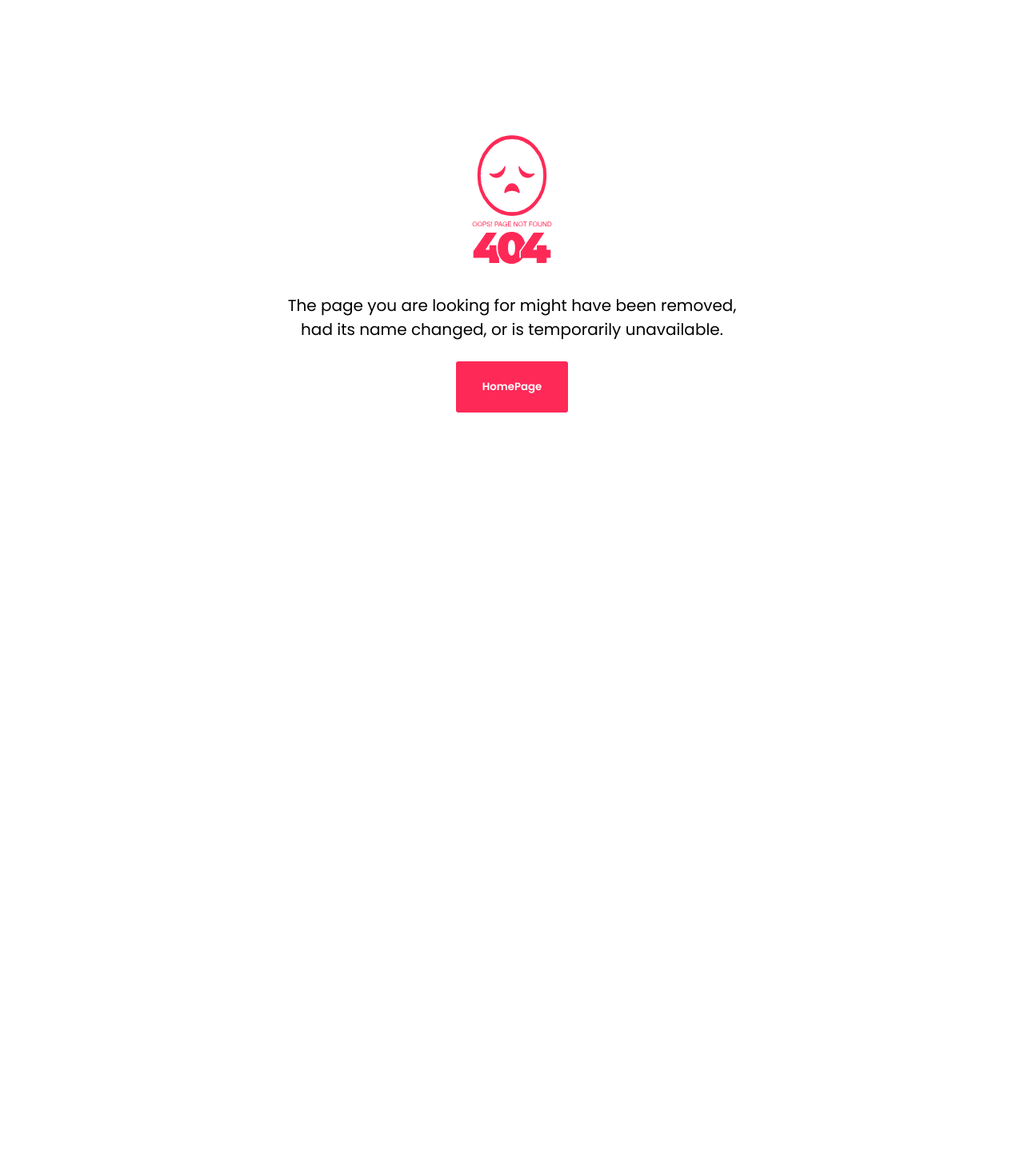
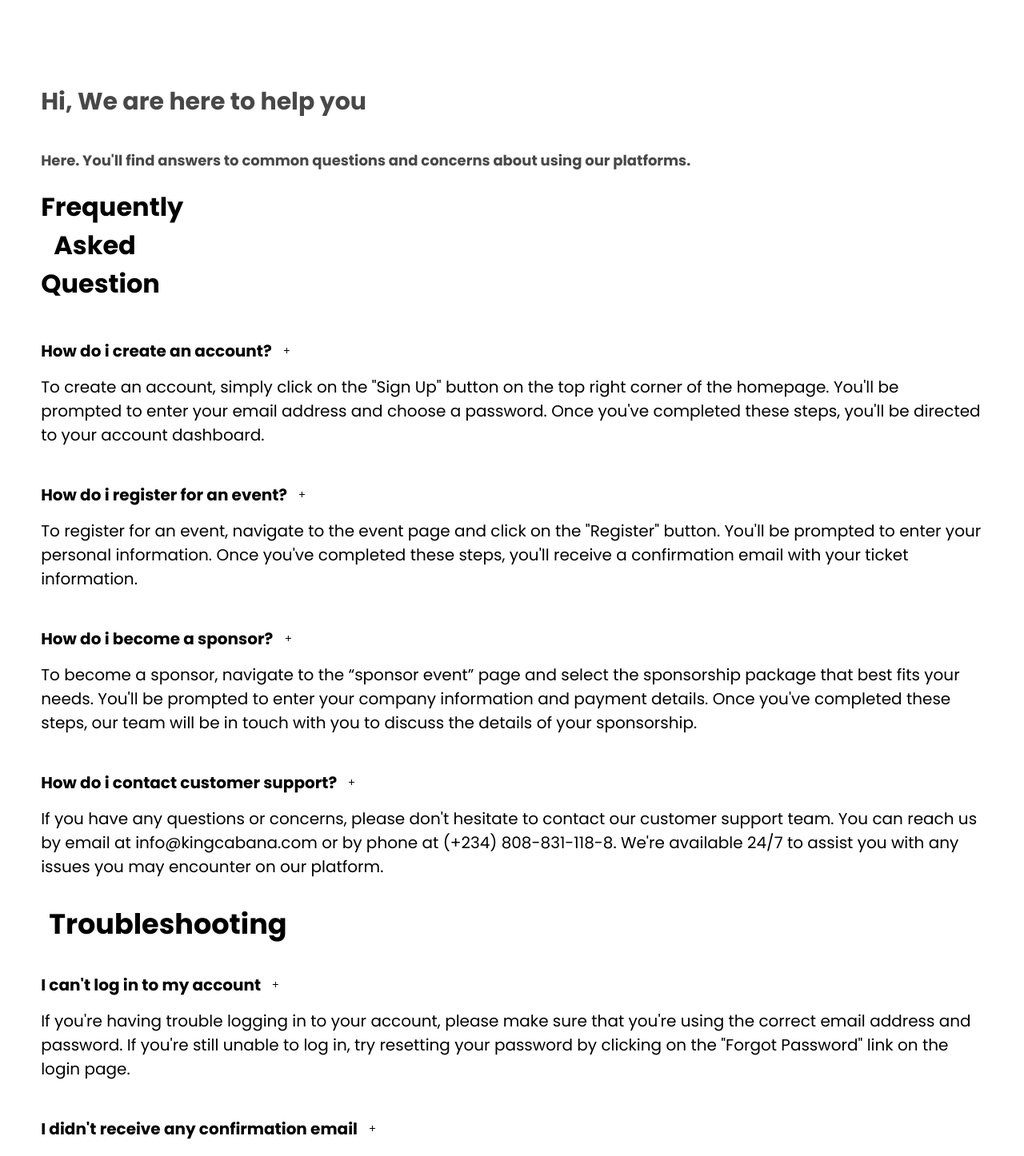
Before and after one commit to King-cabana/Kc-Web-V1, a React (Create React App) app: page /help in a window 1280 px wide. Shown: the top 1446 px of the page at 80% size. Before the commit the page ends 800 px from the top, so only its background shows below. Built offline with nearby package versions, Linux system fonts and the light colour scheme.

Commit message:
new updates

```diff
--- a/package.json
+++ b/package.json
@@ -15,7 +15,7 @@
     "react-loading": "^2.0.3",
     "react-redux": "^8.0.5",
     "react-router-dom": "^6.11.1",
-    "react-scripts": "5.0.1",
+    "react-scripts": "^5.0.1",
     "react-simple-typewriter": "^5.0.1",
     "react-toastify": "^9.1.2",
     "redux-persist": "^6.0.0",
--- a/src/App.js
+++ b/src/App.js
@@ -9,6 +9,8 @@ import Vendor from "./pages/vendor/Vendor";
 import NoPage from "./pages/noPage/NoPage";
 import About from "./pages/about/About";
 import ContactUs from "./pages/contactUs/ContactUs";
+import HelpCenter from "./pages/HelpCenter/HelpCenter";
+
 
 
 // const Events = lazy(() => import("./pages/events/Events"));
@@ -27,7 +29,7 @@ function App() {
           <Route path="/aboutUs" element={<About/> } />
           <Route path="/contactUs" element={<ContactUs/> }/>
           <Route path="*" element={<NoPage/> }/>
-
+          <Route path="/help" element={<HelpCenter/> }/>
         </Routes>
       </>
     </>
--- /dev/null
+++ b/src/pages/HelpCenter/HelpCenter.js
@@ -0,0 +1,126 @@
+import React from "react";
+import {
+  HelpPage,
+  HelpBody,
+  HelpDetail,
+  Help,
+  SubSection,
+  HeaderHolder,
+} from "./HelpStyled";
+import { GoPlusSmall } from "react-icons/go";
+// import Plus from "../../assets/images/VectorPlus.png"
+// import SearchHelp from "../../assets/images/SearchHelp.png";
+import Footer from "../../components/footer/Footer";
+
+const HelpCenter = () => {
+  return (
+    <>
+    <HelpPage>
+      <HelpBody>
+        <h3>Hi, We are here to help you</h3>
+      </HelpBody>
+      <HelpDetail>
+        <h3>
+          Here. You'll find answers to common questions and concerns about using
+          our platforms.
+        </h3>
+      </HelpDetail>
+      <Help>
+        <h1>
+          Frequently <br />
+         <span>Asked</span><br />
+          Question <br />
+        </h1>
+      </Help>
+      <Help>
+        <HeaderHolder>
+          <h3> How do i create an account?</h3>
+          <GoPlusSmall />
+        </HeaderHolder>
+        <p>
+          To create an account, simply click on the "Sign Up" button on the top
+          right corner of the homepage. You'll be prompted to enter your email
+          address and choose a password. Once you've completed these steps,
+          you'll be directed to your account dashboard.
+        </p>
+      </Help>
+      <Help>
+        <HeaderHolder>
+          <h3>How do i register for an event?</h3>
+          <GoPlusSmall />
+        </HeaderHolder>
+        <p>
+          To register for an event, navigate to the event page and click on the
+          "Register" button. You'll be prompted to enter your personal
+          information. Once you've completed these steps, you'll receive a
+          confirmation email with your ticket information.
+        </p>
+      </Help>
+      <Help>
+        <HeaderHolder>
+          <h3>How do i become a sponsor?</h3>
+          <GoPlusSmall />
+        </HeaderHolder>
+        <p>
+          To become a sponsor, navigate to the “sponsor event” page and select
+          the sponsorship package that best fits your needs. You'll be prompted
+          to enter your company information and payment details. Once you've
+          completed these steps, our team will be in touch with you to discuss
+          the details of your sponsorship.
+        </p>
+      </Help>
+      <Help>
+        <HeaderHolder>
+          <h3>How do i contact customer support?</h3>
+          <GoPlusSmall />
+        </HeaderHolder>
+        <p>
+          If you have any questions or concerns, please don't hesitate to
+          contact our customer support team. You can reach us by email at
+          info@kingcabana.com or by phone at (+234) 808-831-118-8. We're
+          available 24/7 to assist you with any issues you may encounter on our
+          platform.
+        </p>
+      </Help>
+      <SubSection>
+        <h3>Troubleshooting</h3>
+      </SubSection>
+      <Help>
+        <HeaderHolder>
+          <h3>I can't log in to my account</h3>
+          <GoPlusSmall />
+        </HeaderHolder>
+        <p>
+          If you're having trouble logging in to your account, please make sure
+          that you're using the correct email address and password. If you're
+          still unable to log in, try resetting your password by clicking on the
+          "Forgot Password" link on the login page.
+        </p>
+      </Help>
+      <Help>
+        <HeaderHolder>
+          <h3>I didn't receive any confirmation email</h3>
+          <GoPlusSmall />
+        </HeaderHolder>
+        <ul>
+          <li>
+            If you haven't received your confirmation email after registering
+            for an event or becoming a sponsor, please check your spam folder.
+            If you still can't locate the email, please contact our customer
+            support team for assistance.
+          </li>
+          <li>
+            We hope this help center has been useful in answering your questions
+            and addressing your concerns. If you have any additional feedback or
+            suggestions for improving our platform, please don't hesitate to let
+            us know!
+          </li>
+        </ul>
+      </Help>
+    </HelpPage>
+    <Footer />
+    </>
+  );
+};
+
+export default HelpCenter;
--- /dev/null
+++ b/src/pages/HelpCenter/HelpStyled.js
@@ -0,0 +1,119 @@
+import styled from "styled-components";
+
+export const HelpPage = styled.div`
+  padding: 4%;
+`;
+
+export const HelpBody = styled.div`
+  padding: 1rem 0em;
+  h3 {
+    color: #484848;
+    width: 900px;
+    height: 44px;
+    /* text-align: center; */
+      font-weight: 900%;
+    font-size: 30px;
+    line-height: 40px;
+    margin: 20px 0;
+    padding: 20px 0;
+  }
+
+  /*
+  @media screen and (max-width: 768px){
+    display:block; */
+
+  @media screen and (max-width: 768px) {
+    padding: 1rem;
+    font-size: 30px;
+    font-size: 30px;
+    line-height: 40px;
+    margin: 20px 0;
+    padding: 20px 0;
+    line-height: 1.2;
+    width: 100%;
+    padding-top: 5%;
+    margin-top: 5%;
+
+  }
+`;
+
+export const HelpDetail = styled.div`
+  h1 {
+    width: 900%;
+    height: 180px;
+    display: inline;
+    font-weight: 700;
+    font-size: 48px;
+    line-height: 60px;
+    overflow-wrap: break-word;
+  }
+  h3 {
+    /* width: 798px;
+    height: 28px; */
+    color: #484848;
+    text-align: left;
+    font-style: normal;
+    font-weight: 700;
+    font-size: 18px;
+    line-height: 28px;
+    margin: 20px 0;
+    /* width: 1400px;
+height: 470px; */
+  }
+`;
+
+export const Help = styled.div`
+  h3 {
+    font-weight: 900;
+    font-size: 20px;
+    line-height: 60px;
+    width: 100%;
+    height: 100%;
+    font-weight: bold;
+  }
+  p {
+    font-size: 16px;
+  }
+  span {
+    margin-left: 1rem;
+  }
+  h3,
+  p {
+    font-style: normal;
+    color: "#484848";
+    font-size: 20px;
+  }
+  ul li {
+    /* margin-left: 30px; */
+    width: 100%;
+    height: 100%;
+    /* font-weight: 60; */
+    font-size: 20px;
+    list-style: none;
+    margin-bottom: 50px;
+  }
+  margin-top: 20px;
+  margin-bottom: 30px;
+`;
+export const SubSection = styled.div`
+  h3 {
+    display: inline;
+    margin-left: 10px;
+  }
+  display: flex;
+  align-items: center;
+  gap: 10px;
+  font-size: 30px;
+
+  @media screen and (max-width: 768px) {
+    display: block;
+  }
+`;
+
+export const HeaderHolder = styled.div`
+  display: flex;
+  justify-content: center;
+  align-items: center;
+  gap: 10px;
+  width: fit-content;
+`;
```
Also changed, not shown: src/assets/images/VectorPlus.png (added), 1 other file (tests, documents, lock files or other folders).
